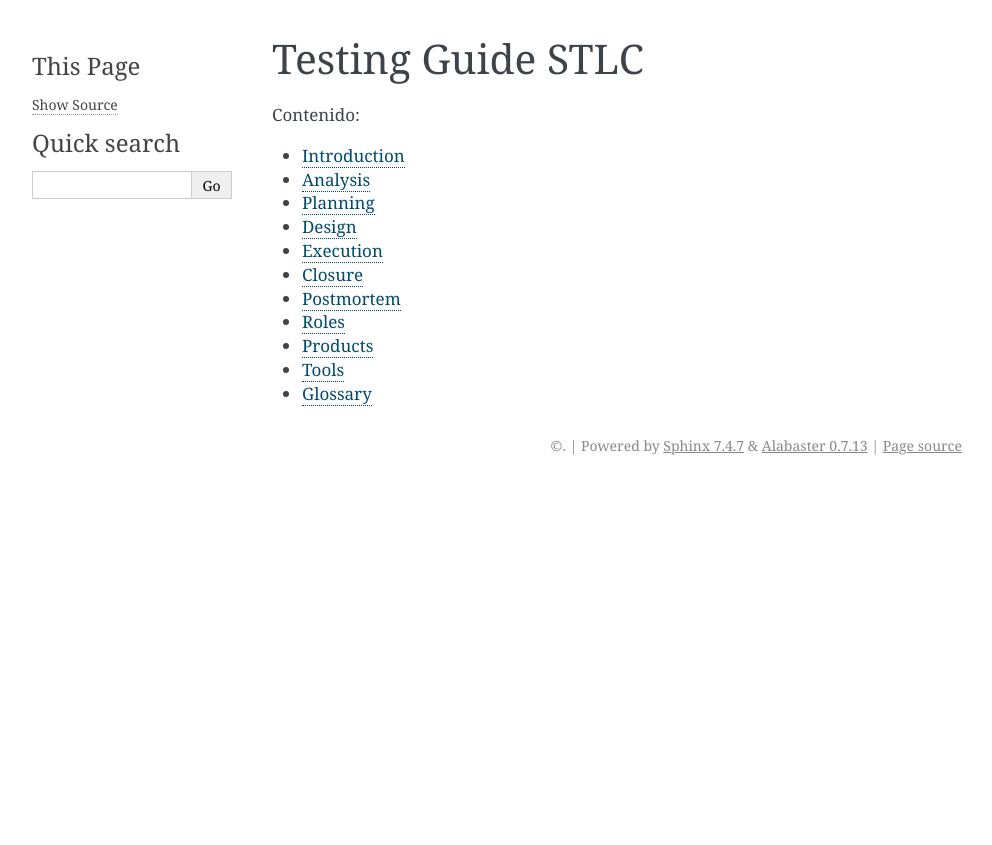
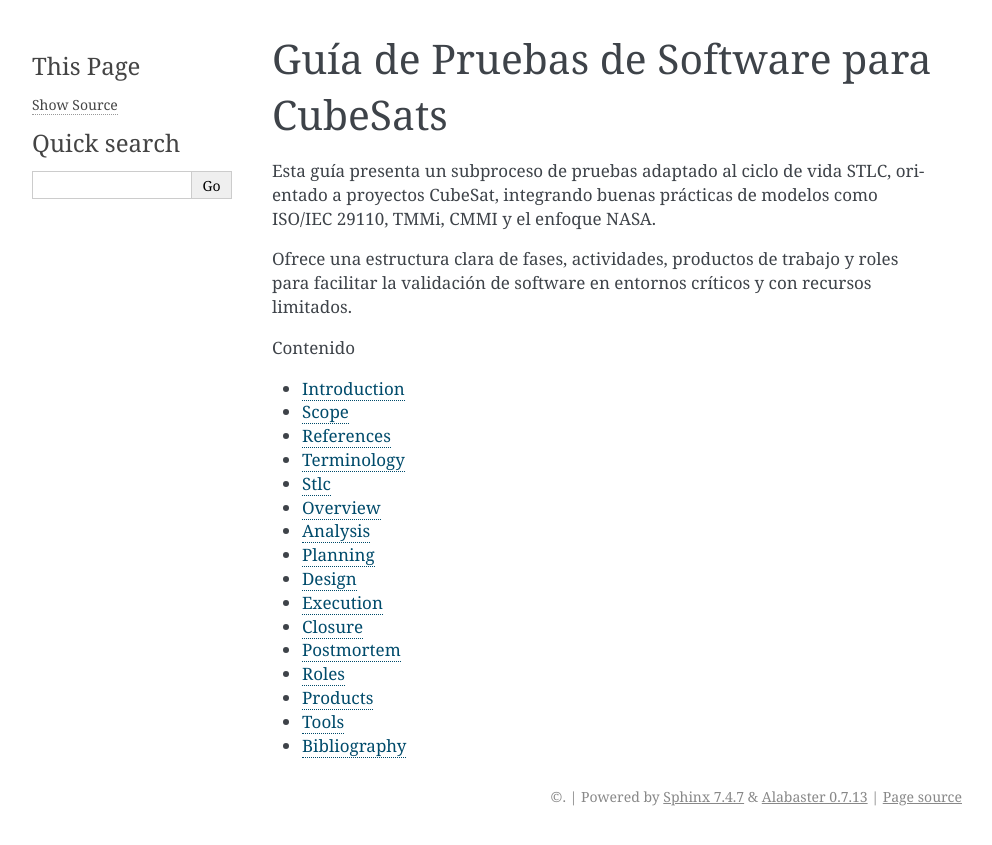
Before and after one commit to HaydeeCimat/testing-guide-stlc, a Sphinx documentation site: the page built from docs/index.rst, in a window 1280 px wide. Shown: the top 845 px of the page, without its empty margins (148-1140 px from the left). Built offline with Sphinx 7.4.7, drawn with Linux system fonts in a browser that asks for light colours.

Commit message:
Agrego secciones faltantes en .rst

```diff
--- /dev/null
+++ b/docs/bibliography.rst
@@ -0,0 +1,4 @@
+Bibliography
+============
+
+Contenido pendiente...
--- a/docs/index.rst
+++ b/docs/index.rst
@@ -1,18 +1,29 @@
-Testing Guide STLC
-====================
+Guía de Pruebas de Software para CubeSats
+=========================================
+
+Esta guía presenta un subproceso de pruebas adaptado al ciclo de vida STLC, orientado a proyectos CubeSat, integrando buenas prácticas de modelos como ISO/IEC 29110, TMMi, CMMI y el enfoque NASA.
+
+Ofrece una estructura clara de fases, actividades, productos de trabajo y roles para facilitar la validación de software en entornos críticos y con recursos limitados.
 
 .. toctree::
    :maxdepth: 2
-   :caption: Contenido:
+   :caption: Contenido
 
    introduction
+   scope
+   references
+   terminology
+   stlc
+   overview
+
    phases/analysis
    phases/planning
    phases/design
    phases/execution
    phases/closure
    phases/postmortem
+
    roles
    products
    tools
-   glossary
+   bibliography
--- /dev/null
+++ b/docs/overview.rst
@@ -0,0 +1,4 @@
+Overview
+========
+
+Contenido pendiente...
--- /dev/null
+++ b/docs/references.rst
@@ -0,0 +1,4 @@
+References
+==========
+
+Contenido pendiente...
--- /dev/null
+++ b/docs/scope.rst
@@ -0,0 +1,4 @@
+Scope
+=====
+
+Contenido pendiente...
--- /dev/null
+++ b/docs/stlc.rst
@@ -0,0 +1,4 @@
+Stlc
+====
+
+Contenido pendiente...
--- /dev/null
+++ b/docs/terminology.rst
@@ -0,0 +1,4 @@
+Terminology
+===========
+
+Contenido pendiente...
```
Also changed, not shown: 2 other files.
